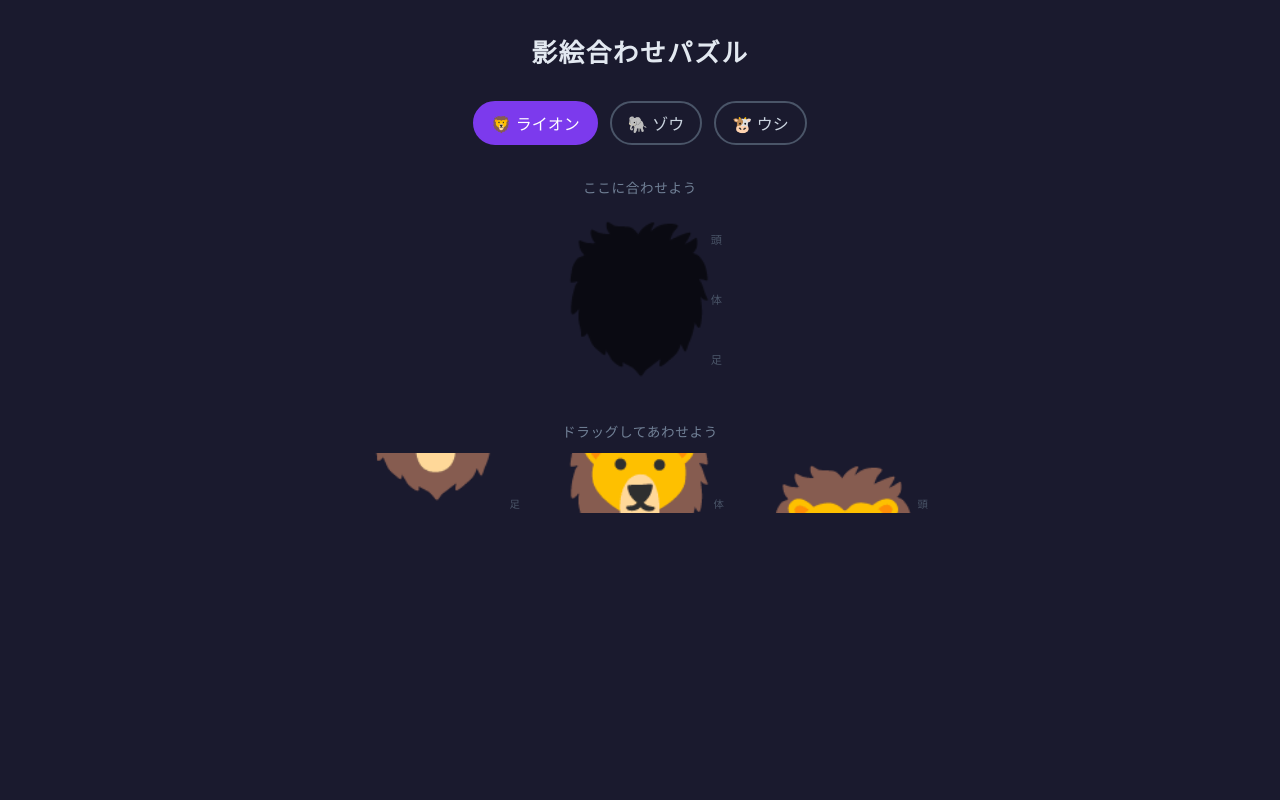
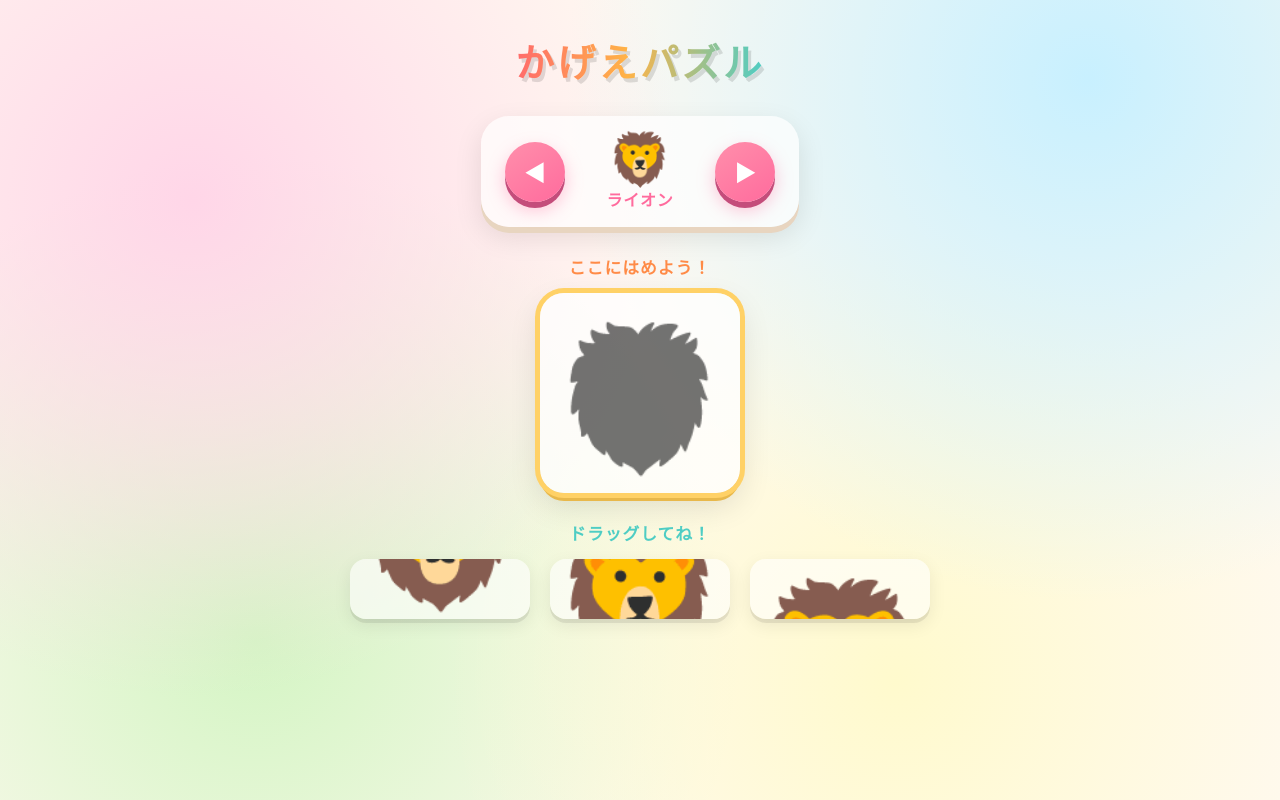
Before and after one commit to yookmt1122-lab/newpuzzle, a React (Vite) app: page / in a window 1280 px wide. Built offline with nearby package versions, Linux system fonts and the light colour scheme.

Commit message:
編集後: テキストラベル削除・カルーセル化・ポップデザイン刷新

```diff
--- a/src/ShadowPuzzle.css
+++ b/src/ShadowPuzzle.css
@@ -3,74 +3,139 @@
   display: flex;
   flex-direction: column;
   align-items: center;
-  gap: 32px;
-  padding: 32px 16px 48px;
+  gap: 28px;
+  padding: 32px 16px 56px;
   min-height: 100vh;
   position: relative;
   user-select: none;
 }
 
+/* ── Title ────────────────────────────────────────────────────────────────── */
 .puzzle__title {
-  font-size: 1.6rem;
-  font-weight: 700;
-  letter-spacing: 0.06em;
-  color: #e2e8f0;
+  font-size: 2.4rem;
+  font-weight: 900;
+  letter-spacing: 0.08em;
+  background: linear-gradient(90deg, #FF6B6B 0%, #FFB347 45%, #4ECDC4 100%);
+  -webkit-background-clip: text;
+  -webkit-text-fill-color: transparent;
+  background-clip: text;
+  filter: drop-shadow(3px 4px 0 rgba(0, 0, 0, 0.12));
 }
 
-/* ── Animal selector ──────────────────────────────────────────────────────── */
-.puzzle__selector {
+/* ── Carousel ─────────────────────────────────────────────────────────────── */
+.carousel {
   display: flex;
-  gap: 12px;
+  align-items: center;
+  gap: 20px;
+  background: rgba(255, 255, 255, 0.7);
+  border-radius: 28px;
+  padding: 16px 24px;
+  box-shadow: 0 6px 0 #E8D5C0, 0 10px 28px rgba(0, 0, 0, 0.1);
 }
 
-.selector__btn {
-  padding: 8px 16px;
-  border-radius: 999px;
-  border: 2px solid #4a5568;
-  background: transparent;
-  color: #cbd5e0;
-  font-size: 1rem;
+.carousel__btn {
+  width: 60px;
+  height: 60px;
+  border-radius: 50%;
+  border: none;
+  font-size: 1.3rem;
+  font-weight: 900;
   cursor: pointer;
-  transition: border-color 0.2s, background 0.2s, color 0.2s;
+  background: linear-gradient(145deg, #FF8FAB, #FF6B9D);
+  color: #fff;
+  box-shadow: 0 6px 0 #C44D7B, 0 8px 18px rgba(255, 107, 157, 0.4);
+  transition: transform 0.1s, box-shadow 0.1s;
+  display: flex;
+  align-items: center;
+  justify-content: center;
+  flex-shrink: 0;
 }
 
-.selector__btn:hover {
-  border-color: #a78bfa;
-  color: #fff;
+.carousel__btn:hover {
+  background: linear-gradient(145deg, #FF9FC0, #FF7EAD);
 }
 
-.selector__btn--active {
-  border-color: #7c3aed;
-  background: #7c3aed;
-  color: #fff;
+.carousel__btn:active {
+  transform: translateY(5px);
+  box-shadow: 0 1px 0 #C44D7B, 0 3px 10px rgba(255, 107, 157, 0.3);
 }
 
-/* ── Stage (silhouette area) ──────────────────────────────────────────────── */
+.carousel__center {
+  display: flex;
+  flex-direction: column;
+  align-items: center;
+  gap: 4px;
+  min-width: 110px;
+}
+
+.carousel__emoji {
+  font-size: 3.2rem;
+  line-height: 1;
+  display: block;
+  animation: pop-in 0.35s cubic-bezier(0.34, 1.7, 0.64, 1);
+}
+
+.carousel__name {
+  font-size: 1rem;
+  font-weight: 800;
+  color: #FF6B9D;
+  letter-spacing: 0.05em;
+}
+
+/* ── Stage ────────────────────────────────────────────────────────────────── */
 .puzzle__stage {
   display: flex;
   flex-direction: column;
   align-items: center;
-  gap: 12px;
+  gap: 14px;
 }
 
-.stage__label,
+.stage__label {
+  font-size: 1.05rem;
+  font-weight: 800;
+  color: #FF8B47;
+  letter-spacing: 0.06em;
+}
+
 .tray__label {
-  font-size: 0.85rem;
-  color: #718096;
-  letter-spacing: 0.05em;
+  font-size: 1.05rem;
+  font-weight: 800;
+  color: #4ECDC4;
+  letter-spacing: 0.06em;
 }
 
 .stage__slots {
   display: flex;
   flex-direction: column;
+  background: rgba(255, 255, 255, 0.75);
+  border-radius: 24px;
+  padding: 10px;
+  box-shadow:
+    0 0 0 5px #FFD166,
+    0 8px 0 #E8B84B,
+    0 12px 32px rgba(0, 0, 0, 0.12);
+  transition: box-shadow 0.2s;
 }
 
-/* ── Individual slot ──────────────────────────────────────────────────────── */
+.stage__slots--active {
+  box-shadow:
+    0 0 0 5px #FF6B9D,
+    0 8px 0 #C44D7B,
+    0 12px 32px rgba(255, 107, 157, 0.25);
+}
+
+/* ── Slot ─────────────────────────────────────────────────────────────────── */
 .slot {
   position: relative;
   display: flex;
   align-items: center;
   justify-content: center;
+  border-radius: 12px;
+  transition: background 0.2s;
+}
+
+.slot--filled {
+  background: rgba(78, 205, 196, 0.08);
 }
 
 .slot__placed {
@@ -79,20 +144,7 @@
   display: flex;
   align-items: center;
   justify-content: center;
-  animation: pop-in 0.25s cubic-bezier(0.34, 1.56, 0.64, 1);
-}
-
-@keyframes pop-in {
-  from { transform: scale(0.7); opacity: 0; }
-  to   { transform: scale(1);   opacity: 1; }
-}
-
-.slot__hint {
-  position: absolute;
-  right: 8px;
-  font-size: 0.7rem;
-  color: #4a5568;
-  pointer-events: none;
+  animation: pop-in 0.3s cubic-bezier(0.34, 1.7, 0.64, 1);
 }
 
 /* ── Emoji slice ──────────────────────────────────────────────────────────── */
@@ -102,7 +154,6 @@
   flex-shrink: 0;
 }
 
-/* Full-square inner div — centers the emoji so glyph width overruns don't clip */
 .emoji-slice__inner {
   position: absolute;
   left: 0;
@@ -113,7 +164,7 @@
 }
 
 .emoji-slice__inner--shadow {
-  filter: brightness(0) opacity(0.6);
+  filter: brightness(0) opacity(0.55);
 }
 
 /* ── Tray ─────────────────────────────────────────────────────────────────── */
@@ -121,29 +172,32 @@
   display: flex;
   flex-direction: column;
   align-items: center;
-  gap: 12px;
+  gap: 14px;
 }
 
 .tray__pieces {
   display: flex;
-  gap: 24px;
+  gap: 20px;
   flex-wrap: wrap;
   justify-content: center;
 }
 
-/* ── Draggable piece ──────────────────────────────────────────────────────── */
+/* ── Piece ────────────────────────────────────────────────────────────────── */
 .piece {
   position: relative;
   cursor: grab;
-  transition: transform 0.15s, filter 0.15s, opacity 0.2s;
+  transition: transform 0.18s cubic-bezier(0.34, 1.56, 0.64, 1), filter 0.18s, opacity 0.2s;
   display: flex;
   align-items: center;
   justify-content: center;
+  border-radius: 16px;
+  background: rgba(255, 255, 255, 0.6);
+  box-shadow: 0 4px 0 rgba(0, 0, 0, 0.08), 0 6px 18px rgba(0, 0, 0, 0.08);
 }
 
 .piece:hover:not(.piece--placed):not(.piece--dragging) {
-  transform: translateY(-6px);
-  filter: drop-shadow(0 8px 16px rgba(124, 58, 237, 0.6));
+  transform: translateY(-10px) rotate(-2deg) scale(1.04);
+  filter: drop-shadow(0 12px 20px rgba(255, 107, 157, 0.55));
 }
 
 .piece--placed {
@@ -152,57 +206,68 @@
 }
 
 .piece--dragging {
-  opacity: 0.25;
+  opacity: 0.2;
   cursor: grabbing;
 }
 
-/* Floating ghost that follows the cursor */
 .piece--floating {
   position: fixed;
   pointer-events: none;
   z-index: 9999;
   cursor: grabbing;
-  filter: drop-shadow(0 12px 20px rgba(124, 58, 237, 0.75));
+  border-radius: 16px;
+  background: rgba(255, 255, 255, 0.5);
+  filter: drop-shadow(0 14px 24px rgba(255, 107, 157, 0.7));
 }
 
-.piece__label {
-  position: absolute;
-  bottom: 2px;
-  right: 6px;
-  font-size: 0.65rem;
-  color: #4a5568;
-  pointer-events: none;
+/* ── Complete ─────────────────────────────────────────────────────────────── */
+.puzzle__complete {
+  display: flex;
+  flex-direction: column;
+  align-items: center;
+  gap: 14px;
+  padding: 20px 36px;
+  background: linear-gradient(135deg, #FFD166 0%, #FF9F47 100%);
+  border-radius: 24px;
+  font-size: 1.7rem;
+  font-weight: 900;
+  color: #fff;
+  letter-spacing: 0.05em;
+  box-shadow: 0 8px 0 #C47800, 0 14px 36px rgba(255, 159, 28, 0.45);
+  animation: celebrate 0.45s cubic-bezier(0.34, 1.7, 0.64, 1);
+  text-shadow: 2px 2px 0 rgba(0, 0, 0, 0.1);
 }
 
-/* ── Complete banner ──────────────────────────────────────────────────────── */
-.puzzle__complete {
-  display: flex;
-  align-items: center;
-  gap: 16px;
-  padding: 16px 28px;
-  background: linear-gradient(135deg, #7c3aed, #3b82f6);
-  border-radius: 12px;
-  font-size: 1.4rem;
-  font-weight: 700;
-  animation: banner-in 0.4s cubic-bezier(0.34, 1.56, 0.64, 1);
+.btn-reset {
+  padding: 12px 28px;
+  border-radius: 999px;
+  border: none;
+  background: #fff;
+  color: #FF9F47;
+  font-size: 1rem;
+  font-weight: 900;
+  letter-spacing: 0.05em;
+  cursor: pointer;
+  box-shadow: 0 4px 0 #E8D5C0;
+  transition: transform 0.1s, box-shadow 0.1s;
 }
 
-@keyframes banner-in {
+.btn-reset:hover {
+  background: #FFF9F0;
+}
+
+.btn-reset:active {
+  transform: translateY(3px);
+  box-shadow: 0 1px 0 #E8D5C0;
+}
+
+/* ── Animations ───────────────────────────────────────────────────────────── */
+@keyframes pop-in {
   from { transform: scale(0.5); opacity: 0; }
   to   { transform: scale(1);   opacity: 1; }
 }
 
-.btn-reset {
-  padding: 8px 18px;
-  border-radius: 8px;
-  border: none;
-  background: rgba(255, 255, 255, 0.2);
-  color: #fff;
-  font-size: 0.9rem;
-  cursor: pointer;
-  transition: background 0.2s;
+@keyframes celebrate {
+  from { transform: scale(0.4) rotate(-6deg); opacity: 0; }
+  to   { transform: scale(1)   rotate(0deg);  opacity: 1; }
 }
-
-.btn-reset:hover {
-  background: rgba(255, 255, 255, 0.35);
-}
--- a/src/ShadowPuzzle.jsx
+++ b/src/ShadowPuzzle.jsx
@@ -5,24 +5,19 @@ const ANIMALS = [
   { emoji: '🦁', label: 'ライオン' },
   { emoji: '🐘', label: 'ゾウ' },
   { emoji: '🐮', label: 'ウシ' },
+  { emoji: '🐸', label: 'カエル' },
+  { emoji: '🐼', label: 'パンダ' },
+  { emoji: '🦊', label: 'キツネ' },
 ]
 
-const PIECE_SIZE = 180   // container width/height for one full emoji square
-const EMOJI_SIZE  = 140  // font-size — smaller than container so it's centered with room to spare
-const PART_HEIGHT = PIECE_SIZE / 3  // 60px per slice
+const PIECE_SIZE = 180
+const EMOJI_SIZE = 140
+const PART_HEIGHT = PIECE_SIZE / 3
 const SNAP_THRESHOLD = 65
 
-const PART_LABELS = ['頭', '体', '足']
-
-// Shows one horizontal slice of the emoji (index 0=head, 1=body, 2=legs).
-// The emoji is centered in a PIECE_SIZE×PIECE_SIZE inner div so glyph overruns
-// don't get clipped — only height is clipped by the outer div.
 function EmojiSlice({ emoji, sliceIndex, silhouette = false }) {
   return (
-    <div
-      className="emoji-slice"
-      style={{ height: PART_HEIGHT, width: PIECE_SIZE }}
-    >
+    <div className="emoji-slice" style={{ height: PART_HEIGHT, width: PIECE_SIZE }}>
       <div
         className={`emoji-slice__inner${silhouette ? ' emoji-slice__inner--shadow' : ''}`}
         style={{ top: -(sliceIndex * PART_HEIGHT), width: PIECE_SIZE, height: PIECE_SIZE }}
@@ -41,31 +36,35 @@ export default function ShadowPuzzle() {
   const [animalIndex, setAnimalIndex] = useState(0)
   const animal = ANIMALS[animalIndex]
 
-  // placed[sliceIndex] = true when that part is correctly placed
   const [placed, setPlaced] = useState({ 0: false, 1: false, 2: false })
+  const [trayOrder, setTrayOrder] = useState(() => shuffled([0, 1, 2]))
+  const [drag, setDrag] = useState(null)
+  const [carouselKey, setCarouselKey] = useState(0)
 
-  // Tray order: shuffled indices displayed at the bottom
-  const [trayOrder, setTrayOrder] = useState(() => shuffled([0, 1, 2]))
-
-  // Drag state
-  const [drag, setDrag] = useState(null)
-  // drag = { sliceIndex, x, y, startX, startY }
-
-  // Refs to silhouette slot DOM nodes so we can measure their positions
   const slotRefs = useRef([null, null, null])
-  const boardRef = useRef(null)
 
   const allPlaced = Object.values(placed).every(Boolean)
 
-  // ── drag handlers ──────────────────────────────────────────────────────────
+  const changeAnimal = useCallback((idx) => {
+    setAnimalIndex(idx)
+    setPlaced({ 0: false, 1: false, 2: false })
+    setTrayOrder(shuffled([0, 1, 2]))
+    setCarouselKey(k => k + 1)
+  }, [])
+
+  const prevAnimal = useCallback(() => {
+    changeAnimal((animalIndex - 1 + ANIMALS.length) % ANIMALS.length)
+  }, [animalIndex, changeAnimal])
+
+  const nextAnimal = useCallback(() => {
+    changeAnimal((animalIndex + 1) % ANIMALS.length)
+  }, [animalIndex, changeAnimal])
 
   const startDrag = useCallback((e, sliceIndex) => {
     if (placed[sliceIndex]) return
     e.preventDefault()
-
     const clientX = e.touches ? e.touches[0].clientX : e.clientX
     const clientY = e.touches ? e.touches[0].clientY : e.clientY
-
     setDrag({ sliceIndex, x: clientX, y: clientY })
   }, [placed])
 
@@ -80,25 +79,18 @@ export default function ShadowPuzzle() {
   const onRelease = useCallback(() => {
     if (!drag) return
     const { sliceIndex, x, y } = drag
-
-    // Check distance from drop position to each silhouette slot center
     slotRefs.current.forEach((el, targetIndex) => {
       if (!el || placed[targetIndex]) return
-
       const rect = el.getBoundingClientRect()
       const cx = rect.left + rect.width / 2
       const cy = rect.top + rect.height / 2
-      const dist = Math.hypot(x - cx, y - cy)
-
-      if (dist < SNAP_THRESHOLD && targetIndex === sliceIndex) {
+      if (Math.hypot(x - cx, y - cy) < SNAP_THRESHOLD && targetIndex === sliceIndex) {
         setPlaced(prev => ({ ...prev, [sliceIndex]: true }))
       }
     })
-
     setDrag(null)
   }, [drag, placed])
 
-  // Attach global mouse/touch listeners while dragging
   useEffect(() => {
     if (!drag) return
     window.addEventListener('mousemove', onMove)
@@ -113,22 +105,11 @@ export default function ShadowPuzzle() {
     }
   }, [drag, onMove, onRelease])
 
-  // ── reset ──────────────────────────────────────────────────────────────────
-
   const reset = useCallback(() => {
     setPlaced({ 0: false, 1: false, 2: false })
     setTrayOrder(shuffled([0, 1, 2]))
   }, [])
 
-  const changeAnimal = useCallback((idx) => {
-    setAnimalIndex(idx)
-    setPlaced({ 0: false, 1: false, 2: false })
-    setTrayOrder(shuffled([0, 1, 2]))
-  }, [])
-
-  // ── render ─────────────────────────────────────────────────────────────────
-
-  // Floating piece that follows the cursor
   const floatingPiece = drag && (
     <div
       className="piece piece--floating"
@@ -144,26 +125,27 @@ export default function ShadowPuzzle() {
   )
 
   return (
-    <main className="puzzle" ref={boardRef}>
-      <h1 className="puzzle__title">影絵合わせパズル</h1>
+    <main className="puzzle">
+      <h1 className="puzzle__title">かげえパズル</h1>
 
-      {/* Animal selector */}
-      <nav className="puzzle__selector">
-        {ANIMALS.map((a, i) => (
-          <button
-            key={i}
-            className={`selector__btn${animalIndex === i ? ' selector__btn--active' : ''}`}
-            onClick={() => changeAnimal(i)}
-          >
-            {a.emoji} {a.label}
-          </button>
-        ))}
-      </nav>
+      {/* Looping carousel */}
+      <div className="carousel">
+        <button className="carousel__btn carousel__btn--prev" onClick={prevAnimal} aria-label="前の動物">
+          ◀
+        </button>
+        <div className="carousel__center">
+          <span key={carouselKey} className="carousel__emoji">{animal.emoji}</span>
+          <span className="carousel__name">{animal.label}</span>
+        </div>
+        <button className="carousel__btn carousel__btn--next" onClick={nextAnimal} aria-label="次の動物">
+          ▶
+        </button>
+      </div>
 
-      {/* Silhouette target area */}
+      {/* Silhouette stage */}
       <section className="puzzle__stage">
-        <div className="stage__label">ここに合わせよう</div>
-        <div className="stage__slots">
+        <p className="stage__label">ここにはめよう！</p>
+        <div className={`stage__slots${drag ? ' stage__slots--active' : ''}`}>
           {[0, 1, 2].map((sliceIndex) => (
             <div
               key={sliceIndex}
@@ -171,32 +153,26 @@ export default function ShadowPuzzle() {
               ref={el => slotRefs.current[sliceIndex] = el}
               style={{ height: PART_HEIGHT, width: PIECE_SIZE }}
             >
-              {/* Silhouette (always visible) */}
               <EmojiSlice emoji={animal.emoji} sliceIndex={sliceIndex} silhouette />
-              {/* Placed piece overlay */}
               {placed[sliceIndex] && (
                 <div className="slot__placed">
                   <EmojiSlice emoji={animal.emoji} sliceIndex={sliceIndex} />
                 </div>
-              )}
-              {/* Slot label when empty */}
-              {!placed[sliceIndex] && (
-                <span className="slot__hint">{PART_LABELS[sliceIndex]}</span>
               )}
             </div>
           ))}
         </div>
         {allPlaced && (
           <div className="puzzle__complete">
-            <span>🎉 かんせい！</span>
-            <button className="btn-reset" onClick={reset}>もう一度</button>
+            <span>🎉 やったー！ 🎉</span>
+            <button className="btn-reset" onClick={reset}>もういちど！</button>
           </div>
         )}
       </section>
 
       {/* Piece tray */}
       <section className="puzzle__tray">
-        <div className="tray__label">ドラッグしてあわせよう</div>
+        <p className="tray__label">ドラッグしてね！</p>
         <div className="tray__pieces">
           {trayOrder.map((sliceIndex) => {
             const isPlaced = placed[sliceIndex]
@@ -210,7 +186,6 @@ export default function ShadowPuzzle() {
                 onTouchStart={isPlaced ? undefined : (e) => startDrag(e, sliceIndex)}
               >
                 {!isPlaced && <EmojiSlice emoji={animal.emoji} sliceIndex={sliceIndex} />}
-                {!isPlaced && <span className="piece__label">{PART_LABELS[sliceIndex]}</span>}
               </div>
             )
           })}
--- a/src/index.css
+++ b/src/index.css
@@ -5,12 +5,18 @@
 }
 
 body {
-  font-family: sans-serif;
-  background: #1a1a2e;
-  color: #eee;
+  font-family: 'Rounded Mplus 1c', 'M PLUS Rounded 1c', 'Hiragino Maru Gothic Pro',
+               'Segoe UI', Meiryo, sans-serif;
+  background:
+    radial-gradient(circle at 15% 25%, #FFD6E8 0%, transparent 40%),
+    radial-gradient(circle at 85% 10%, #C8F0FF 0%, transparent 40%),
+    radial-gradient(circle at 70% 85%, #FFFACD 0%, transparent 40%),
+    radial-gradient(circle at 20% 80%, #D4F5C4 0%, transparent 40%),
+    #FFF9F0;
+  color: #333;
   min-height: 100vh;
   display: flex;
-  align-items: center;
+  align-items: flex-start;
   justify-content: center;
 }
 
```
Also changed, not shown: 5 other files (tests, documents, lock files or other folders).
